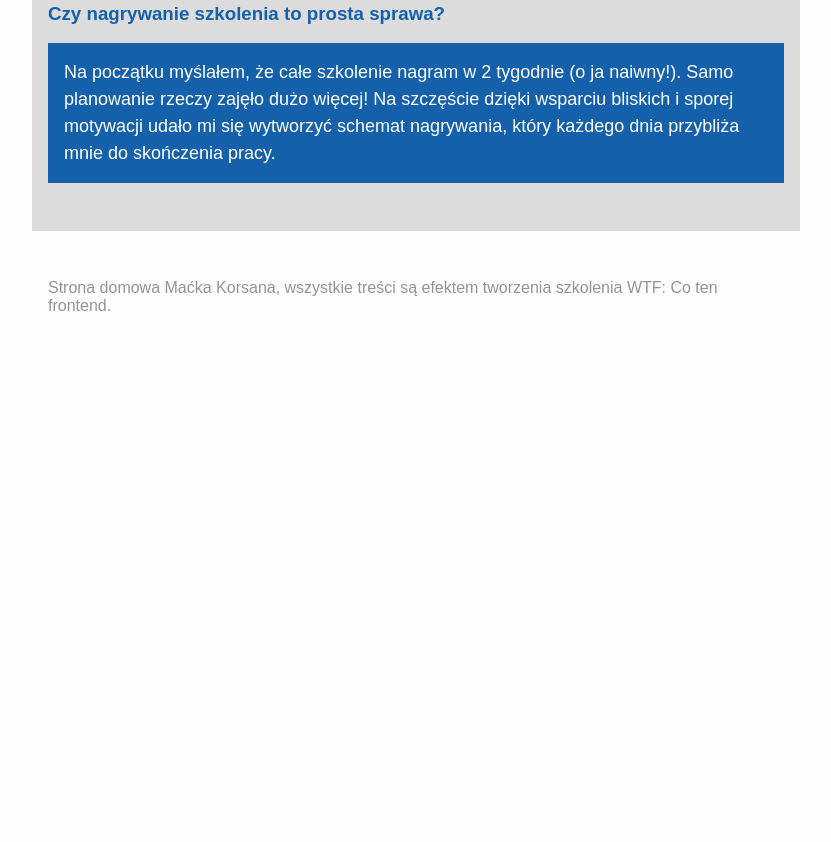
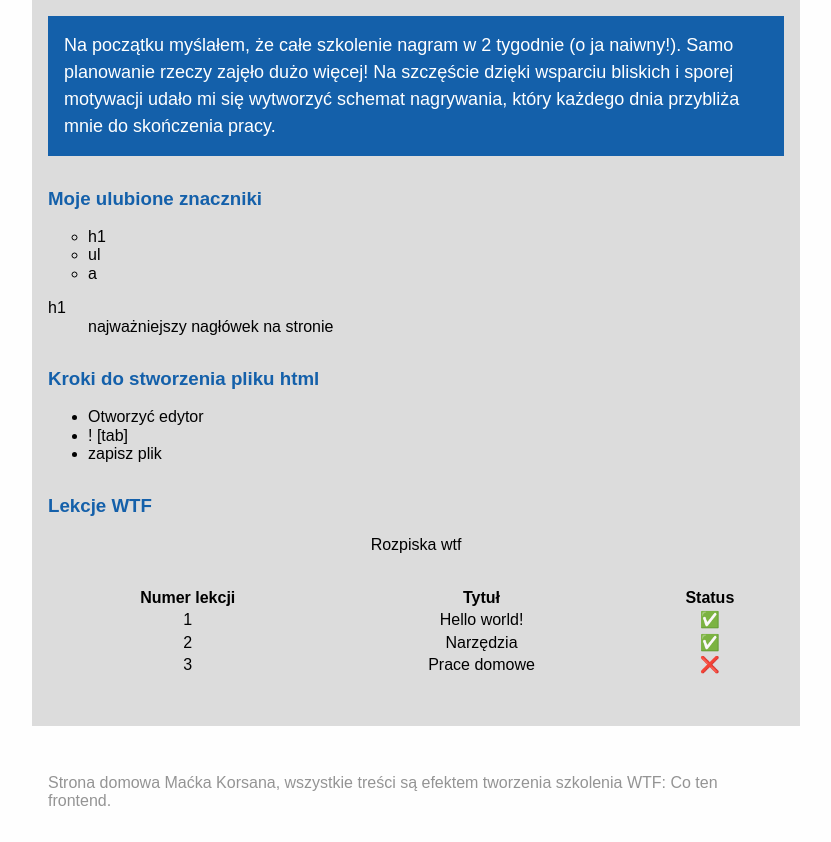
Before and after one commit to maciekwtfowicz/homepage, a plain HTML site: page index.html in a window 1280 px wide. Shown: the part 1771-2613 px from the top of the page, without its empty margins (224-1055 px from the left). Before the commit the page ends 2119 px from the top, so only its background shows below. Drawn offline with Linux system fonts and the light colour scheme.

Commit message:
html & js

```diff
--- /dev/null
+++ b/humans.js
@@ -0,0 +1,25 @@
+const humanOne = {
+  name: 'Maciek',
+  age: 32,
+  address: {
+    street: "Warszawska",
+    city: "Białystok"
+  }
+}
+
+const humanTwo = {
+  name: 'Stefan',
+  age: humanOne.age,
+  address: {
+    street: humanOne.address.street,
+    city: "Białystok"
+  }
+}
+
+console.log(humanOne)
+console.log(humanTwo)
+
+humanOne.address.street = "Lipowa"
+
+console.log(humanOne)
+console.log(humanTwo)
--- a/index.html
+++ b/index.html
@@ -60,6 +60,58 @@
 					zajęło dużo więcej! Na szczęście dzięki wsparciu bliskich i sporej motywacji udało mi się wytworzyć
 					schemat nagrywania, który każdego dnia przybliża mnie do skończenia pracy.</p>
 			</article>
+			<article class="my-article">
+				<h3 class="my-article__header">Moje ulubione znaczniki</h3>
+				<ul class="my-article__list">
+					<li>h1</li>
+					<li>ul</li>
+					<li>a</li>
+				</ul>
+				<dl>
+					<dt>h1</dt>
+					<dd>najważniejszy nagłówek na stronie</dd>
+				</dl>
+			</article>
+
+			<article class="my-article">
+				<h3 class="my-article__header">Kroki do stworzenia pliku html</h3>
+				<ol>
+					<li>Otworzyć edytor</li>
+					<li>! [tab]</li>
+					<li>zapisz plik</li>
+				</ol>
+			</article>
+
+			<article class="my-article">
+				<h3 class="my-article__header">Lekcje WTF</h3>
+					<table>
+						<caption>Rozpiska wtf</caption>
+						<thead>
+							<tr>
+								<th>Numer lekcji</th>
+								<th>Tytuł</th>
+								<th>Status</th>
+							</tr>
+						</thead>
+						<tbody>
+							<tr>
+								<td>1</td>
+								<td>Hello world!</td>
+								<td>✅</td>
+							</tr>
+							<tr>
+								<td>2</td>
+								<td>Narzędzia</td>
+								<td>✅</td>
+							</tr>
+							<tr>
+								<td>3</td>
+								<td>Prace domowe</td>
+								<td>❌</td>
+							</tr>
+						</tbody>
+					</table>
+				</article>
 		</section>
 	</main>
 
@@ -67,7 +119,7 @@
 		<p class="footer__content">Strona domowa Maćka Korsana, wszystkie treści są efektem tworzenia szkolenia WTF: Co ten frontend. <a
 				class="footer__top-link" href="#top">Do góry ⬆️</a></p>
 	</footer>
-	<script defer src="main.js"></script>
+	<script defer src="humans.js"></script>
 </body>
 
 </html>
--- a/main.js
+++ b/main.js
@@ -6,10 +6,34 @@ console.log(`Nazywam się ${firstName} i mam ${age} lat`);
 const header = document.querySelector('.page-header__heading--js')
 
 
-console.log(header.style)
-
 header.style.color = 'red';
 
 const contentJs = document.querySelector('.my-article__content--js');
 
 contentJs.innerHTML = 'Jestem wypełniony javascriptem  🤯'
+
+const calculate = myNumber => (myNumber+4)*7
+
+
+calculate(1);
+
+const result = calculate(2);
+console.log(result)
+
+
+const deathStar = {
+  diameter: 120000,
+  fire: (target) => {
+    console.log(`${target} destroyed 💥`)
+  },
+  isOperating: true,
+  levels: 357,
+  name: 'Death Star',
+  population: 10000,
+  commander: {
+    name: 'darth vader'
+  }
+ }
+
+ deathStar.fire('alderaan')
+ deathStar.fire('scarif')
--- a/style.css
+++ b/style.css
@@ -61,6 +61,14 @@ main {
 
 .my-article__header {
 	color: #1460AA;
+}
+
+.my-article__list {
+	list-style-type: circle;
+}
+
+ol {
+	list-style-type: disc;
 }
 
 .my-article p {
@@ -132,3 +140,12 @@ header {
 	color: hotpink;
 	font-weight: 700;
 }
+
+table {
+	width: 100%;
+	text-align: center;
+}
+
+table caption {
+	margin-bottom: 2rem;
+}
```
Also changed, not shown: nauka-html.html (+2 -3 lines).
